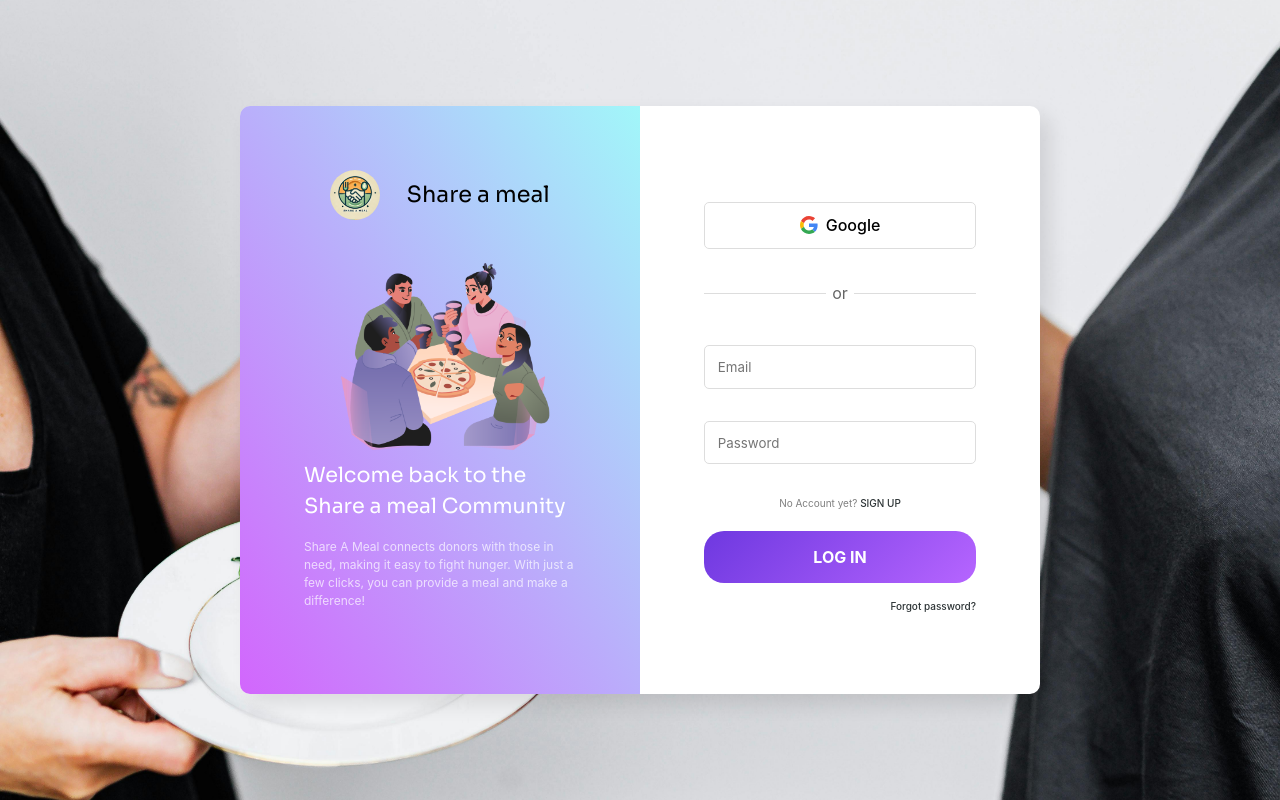
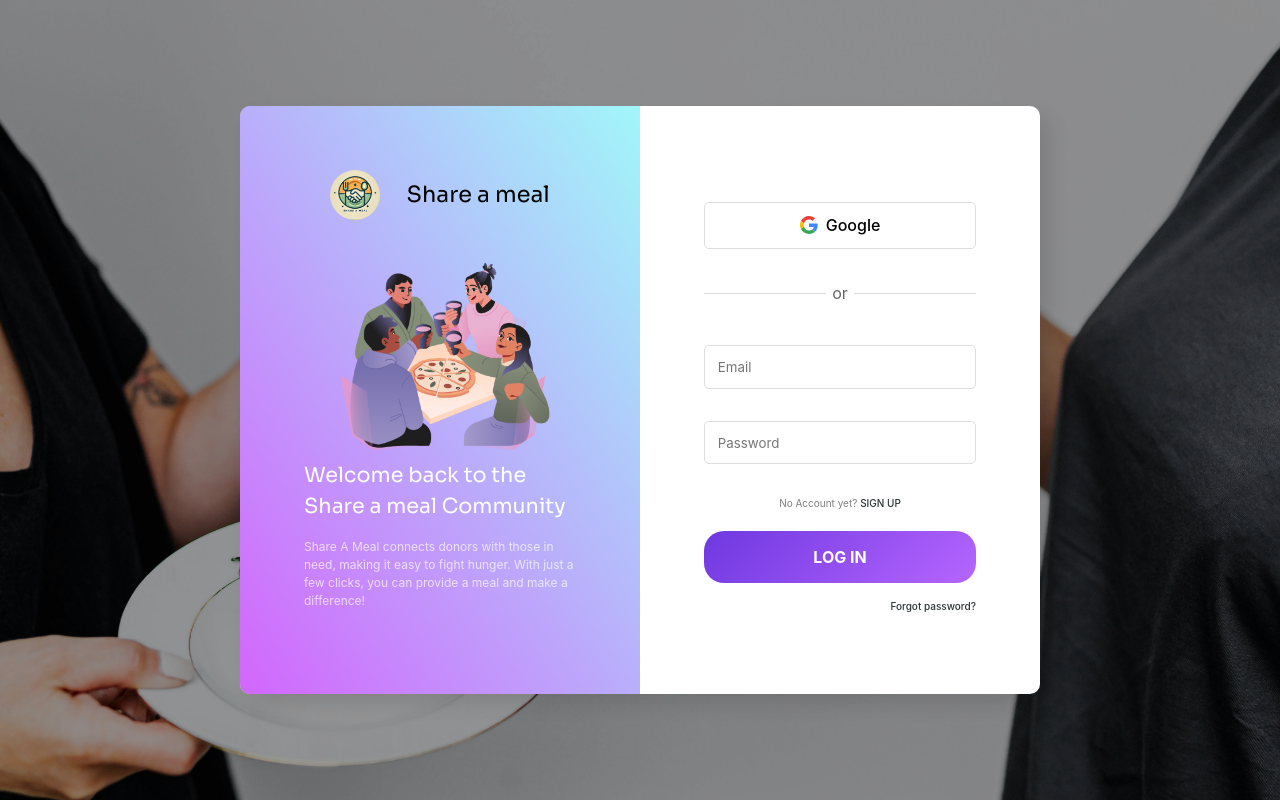
Before and after one commit to AnshadAhmed/Share-A-Meal, a React (Vite) app in the folder client/: page /login in a window 1280 px wide. Built offline with nearby package versions, Linux system fonts and the light colour scheme.

Commit message:
Update App.css

```diff
--- a/client/src/App.css
+++ b/client/src/App.css
@@ -12,6 +12,7 @@
        min-height: 100vh;
     min-width: 100vw;
     background-image: url("./img/pexels-karolina-grabowska-4963601.jpg");
+    box-shadow: inset 0 0 0 2000px rgba(0, 0, 0, 0.4);
     background-size: cover;
     background-repeat: no-repeat;
     background-position: 20% 75%  ;
```
